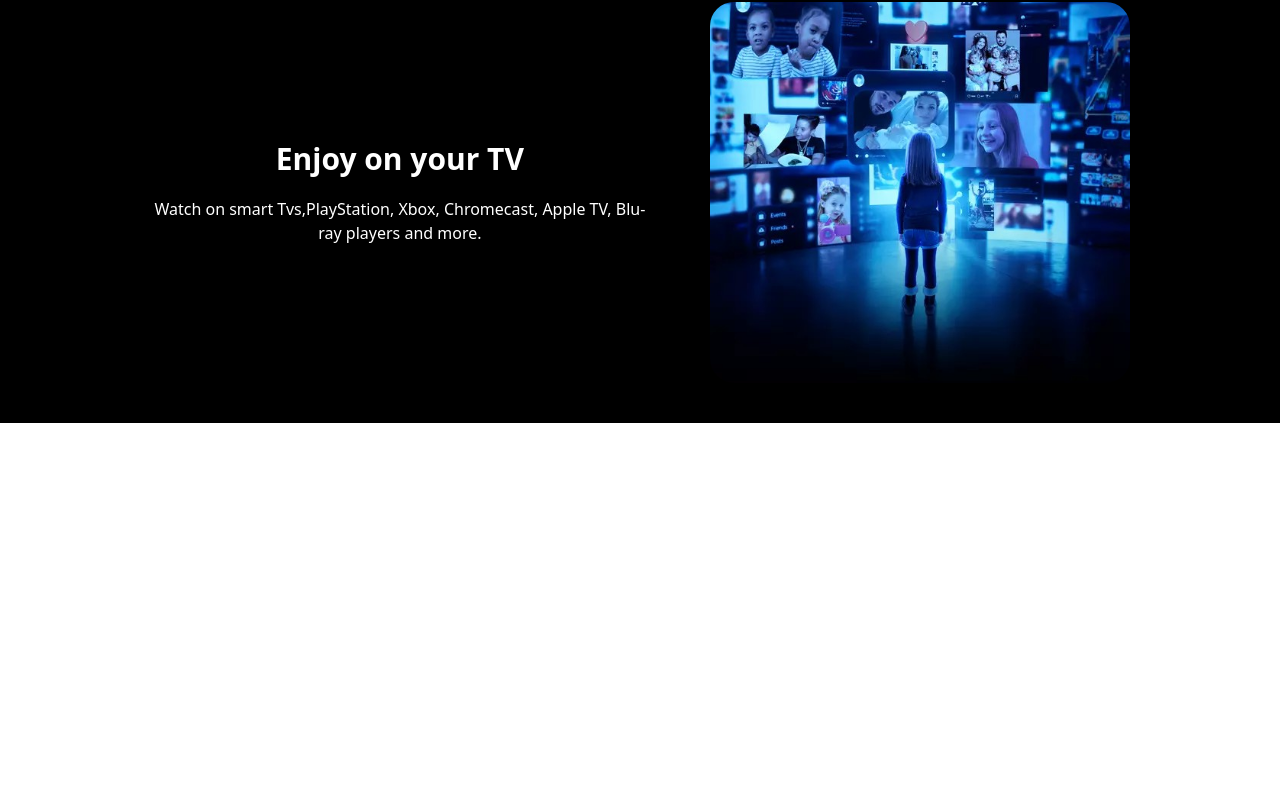
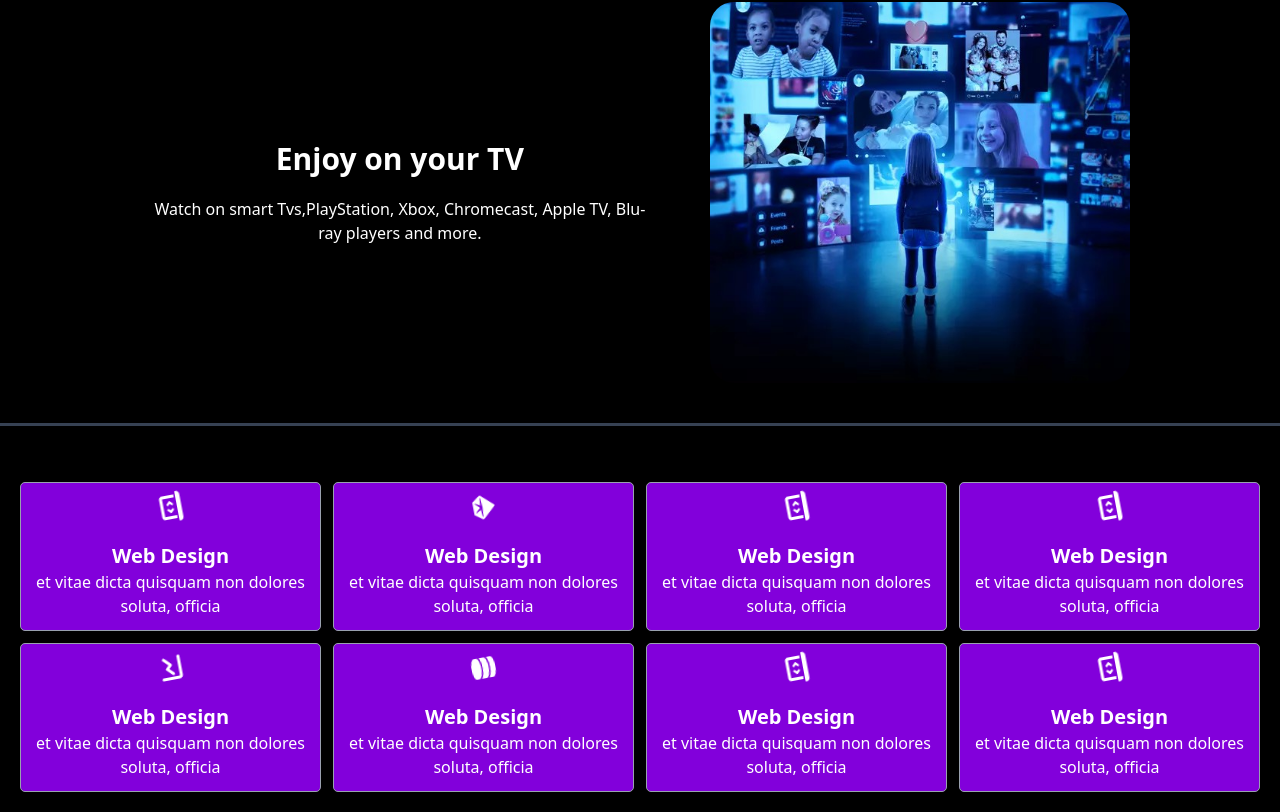
Before and after one commit to sumitbahuguna04/LandingPage, a React (Vite) app: page / in a window 1280 px wide. Shown: the part 923-1735 px from the top of the page. Before the commit the page ends 1346 px from the top, so only its background shows below. Built offline with nearby package versions, Linux system fonts and the light colour scheme.

Commit message:
ui updated

```diff
--- a/src/App.jsx
+++ b/src/App.jsx
@@ -1,8 +1,9 @@
-import { useState } from 'react'
+
 import './App.css'
 import Banner from './components/Banner'
 
 import Landing from './components/Landing'
+import Home from './components/Home'
 
 function App() {
 
@@ -10,6 +11,7 @@ function App() {
     <>
   <Banner/>
   <Landing/>
+  <Home/>
     </>
   )
 }
--- a/src/components/Home.jsx
+++ b/src/components/Home.jsx
@@ -6,58 +6,58 @@ import { faGem } from "@fortawesome/free-solid-svg-icons";
 import { faDatabase } from "@fortawesome/free-solid-svg-icons";
 function Home() {
   return (
-    <div className="max-w-[1320px] mt-10">
+   <div className=""> <div className="w-full border-t-3 border-t-gray-700  bg-black">
       <h1 className="text-3xl">Our Services</h1>
-      <div className="max-w-[1300px]  text-center grid grid-cols-1 sm:grid-rows-4 sm:grid-cols-2 sm:grid-flow-col lg:grid-rows-2 lg:grid-cols-4 gap-3  px-5 py-5">
-        <div className=" p-3  hover:text-white rounded-[5px] border border-gray-400 hover:bg-purple-700 bg-gray-100 	transition duration-700 ">
+      <div className="max-w-[1300px]  mx-auto text-center grid grid-cols-1 sm:grid-rows-4 sm:grid-cols-2 sm:grid-flow-col lg:grid-rows-2 lg:grid-cols-4 gap-3  px-5 py-5">
+        <div className=" p-3  text-white rounded-[5px] border border-gray-400 bg-purple-700 bg-gray-100 	transition duration-700 ">
           <FontAwesomeIcon icon={faLaptopCode} className="text-2xl animate-spin " />
 
           <h1 className="pt-5 text-xl font-semibold">Web Design</h1>
           <p>et vitae dicta quisquam non dolores soluta, officia</p>
         </div>
-        <div className=" p-3  hover:text-white rounded-[5px] border border-gray-400 hover:bg-purple-700  bg-gray-100	transition duration-700  ">
+        <div className=" p-3  text-white rounded-[5px] border border-gray-400 bg-purple-700  bg-gray-100	transition duration-700  ">
           {" "}
           <FontAwesomeIcon icon={faChartLine} className="text-2xl animate-spin" />
           <h1 className="pt-5 text-xl font-semibold">Web Design</h1>
           <p>et vitae dicta quisquam non dolores soluta, officia</p>
         </div>
-        <div className=" p-3  hover:text-white rounded-[5px] border border-gray-400 hover:bg-purple-700  bg-gray-100	transition duration-700 ">
+        <div className=" p-3  text-white rounded-[5px] border border-gray-400 bg-purple-700  bg-gray-100	transition duration-700 ">
           {" "}
           <FontAwesomeIcon icon={faGem} className=" text-2xl animate-spin" />
           <h1 className="pt-5 text-xl font-semibold">Web Design</h1>
           <p>et vitae dicta quisquam non dolores soluta, officia</p>
         </div>
 
-        <div className=" p-3  hover:text-white rounded-[5px] border border-gray-400 hover:bg-purple-700 bg-gray-100 	transition duration-700 ">
+        <div className=" p-3  text-white rounded-[5px] border border-gray-400 bg-purple-700 bg-gray-100 	transition duration-700 ">
           {" "}
           <FontAwesomeIcon icon={faDatabase} className="text-2xl animate-spin" />
           <h1 className="pt-5 text-xl font-semibold">Web Design</h1>
           <p>et vitae dicta quisquam non dolores soluta, officia</p>
         </div>
-        <div className=" p-3  hover:text-white rounded-[5px] border border-gray-400 hover:bg-purple-700  bg-gray-100	transition duration-700 ">
+        <div className=" p-3  text-white rounded-[5px] border border-gray-400 bg-purple-700  bg-gray-100	transition duration-700 ">
           <FontAwesomeIcon icon={faLaptopCode} className="text-2xl animate-spin" />
           <h1 className="pt-5 text-xl font-semibold">Web Design</h1>
           <p>et vitae dicta quisquam non dolores soluta, officia</p>
         </div>
-        <div className=" p-3  hover:text-white rounded-[5px] border border-gray-400 hover:bg-purple-700  bg-gray-100	transition duration-700 ">
+        <div className=" p-3  text-white rounded-[5px] border border-gray-400 bg-purple-700  bg-gray-100	transition duration-700 ">
           {" "}
           <FontAwesomeIcon icon={faLaptopCode} className="text-2xl animate-spin" />{" "}
           <h1 className="pt-5 text-xl font-semibold">Web Design</h1>
           <p>et vitae dicta quisquam non dolores soluta, officia</p>
         </div>
-        <div className=" p-3  hover:text-white rounded-[5px] border border-gray-400 hover:bg-purple-700  bg-gray-100	transition duration-700 ">
+        <div className=" p-3  text-white rounded-[5px] border border-gray-400 bg-purple-700  bg-gray-100	transition duration-700 ">
           {" "}
           <FontAwesomeIcon icon={faLaptopCode} className="text-2xl animate-spin " />{" "}
           <h1 className="pt-5 text-xl font-semibold">Web Design</h1>
           <p>et vitae dicta quisquam non dolores soluta, officia</p>
         </div>
-        <div className=" p-3  hover:text-white rounded-[5px] border border-gray-400 hover:bg-purple-700 bg-gray-100 	transition duration-700 ">
+        <div className=" p-3  text-white rounded-[5px] border border-gray-400 bg-purple-700 bg-gray-100 	transition duration-700 ">
           <FontAwesomeIcon icon={faLaptopCode} className="text-2xl animate-spin " />{" "}
           <h1 className="pt-5 text-xl font-semibold">Web Design</h1>
           <p>et vitae dicta quisquam non dolores soluta, officia</p>
         </div>
       </div>
-    </div>
+    </div></div>
   );
 }
 
```
